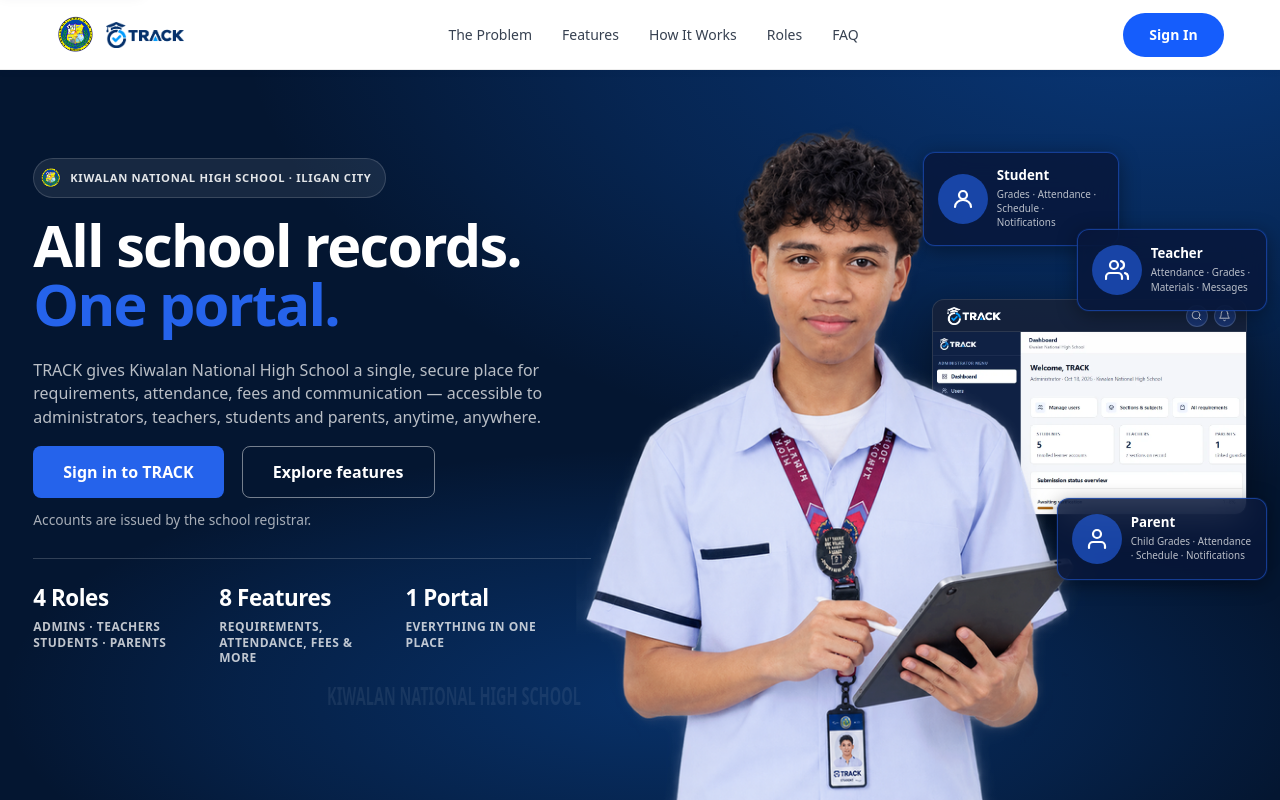
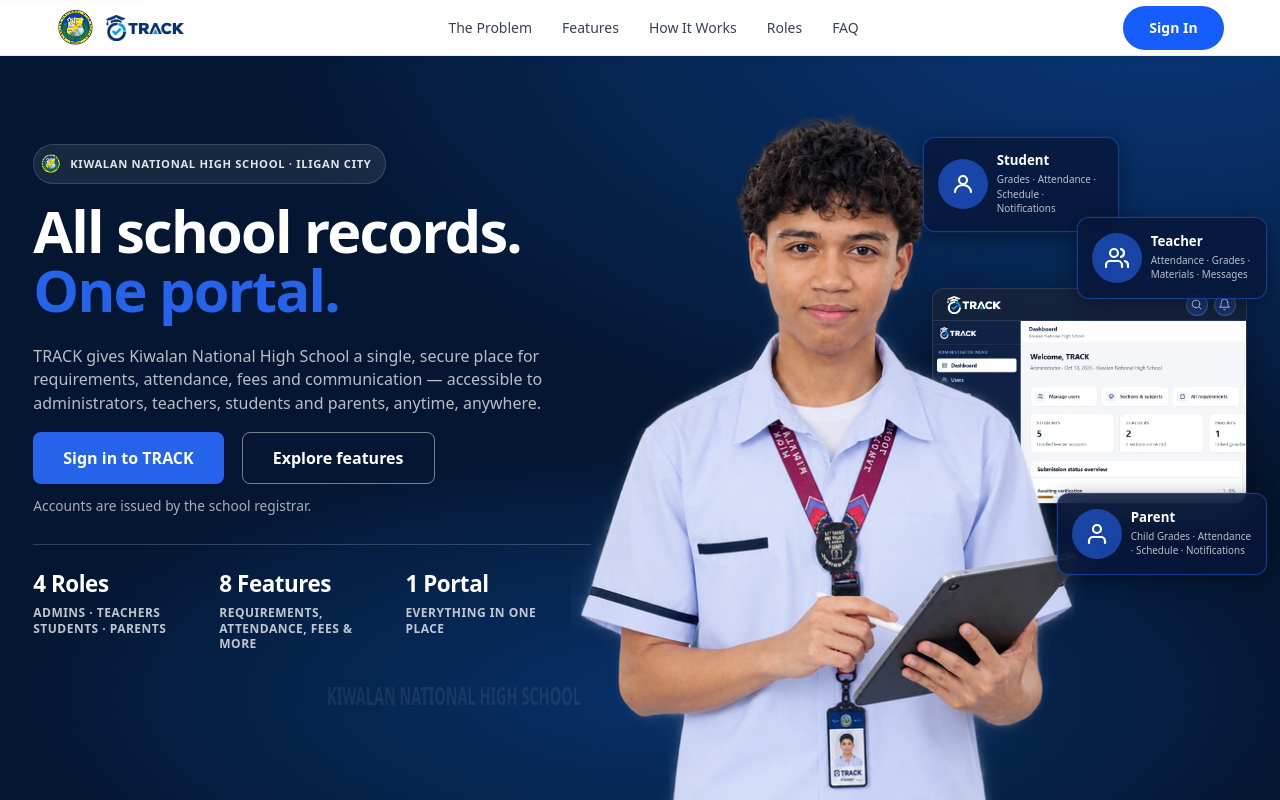
Before and after one commit to arcnesipac3-art/TRACK-capstone, a React (Vite) app in the folder frontend/: page / in a window 1280 px wide. Built offline with nearby package versions, Linux system fonts and the light colour scheme; no server answers.

Commit message:
fix: reduce landing page navbar height (70px -> 56px)

```diff
--- a/frontend/src/App.css
+++ b/frontend/src/App.css
@@ -1444,7 +1444,7 @@
      with calc(100svh - var(--navbar-height)) so the dark section always ends
      exactly at the bottom of the first screen — no white strip below it.
      The responsive blocks below re-declare it wherever the nav changes height. */
-  --navbar-height: 70px;
+  --navbar-height: 56px;
   background: var(--surface);
   /* Prevent absolute-positioned glow pseudo-elements from causing horizontal scroll */
   overflow-x: hidden;
@@ -3600,7 +3600,7 @@
 /* Large desktop: cap content width, keep sidebar */
 @media (min-width: 1440px) {
   .app-content { padding: 32px 36px 56px; }
-  .landing { --navbar-height: 70px; }
+  .landing { --navbar-height: 56px; }
   .landing-nav { padding: 0 clamp(40px, 4.4vw, 84px); }
 }
 
@@ -3624,7 +3624,7 @@
   .problem-grid { grid-template-columns: repeat(2, minmax(0, 1fr)); }
   .trust-grid { grid-template-columns: repeat(2, minmax(0, 1fr)); }
   /* Landing page — tablet */
-  .landing { --navbar-height: 70px; }
+  .landing { --navbar-height: 56px; }
   .landing-nav { padding: 0 24px; }
   .landing-preview { padding: 0 20px 60px; }
   .landing-section { padding: 60px 24px; }
@@ -3679,7 +3679,7 @@
   .filter-bar { padding: 12px; }
   .filter-bar .field { min-width: 0; width: 100%; }
 
-  .landing { --navbar-height: 64px; }
+  .landing { --navbar-height: 52px; }
   .landing-nav { padding: 0 16px; }
   .landing-nav-links { display: none; }
   .landing-nav-menu-btn { display: flex; }
```
